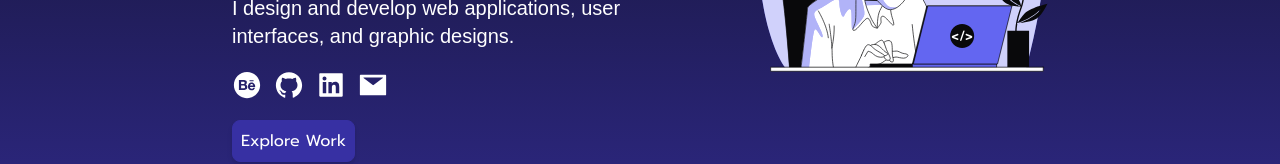
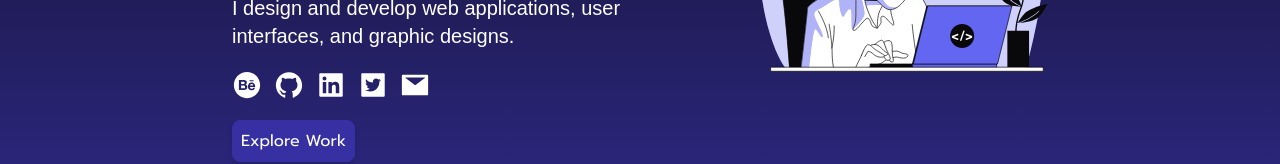
Before and after one commit to shiwanshudev/portfolio2023, a Next.js app: page / in a window 1280 px wide. Shown: the part 412-576 px from the top of the page. Built offline with nearby package versions, Linux system fonts and the light colour scheme; a web font is replaced by a local one.

Commit message:
Add x as social media

```diff
--- a/src/app/page.tsx
+++ b/src/app/page.tsx
@@ -5,6 +5,7 @@ import {
   AiFillGithub,
   AiFillMail,
   AiFillLinkedin,
+  AiFillTwitterSquare,
 } from "react-icons/ai";
 import Link from "next/link";
 import Typewriter from "typewriter-effect";
@@ -14,6 +15,7 @@ const SOCIAL_LINKS = {
   github: "https://github.com/shiwanshudev",
   mail: "mailto:shiwanshudev@outlook.com",
   linkedin: "https://in.linkedin.com/in/shiwanshudev",
+  x: "https://x.com/shiwanshudev",
 };
 
 export default function Home() {
@@ -59,6 +61,13 @@ export default function Home() {
             <AiFillLinkedin />
           </Link>
           <Link
+            className="text-white text-3xl hover:text-indigo-500 duration-200 mr-3"
+            href={SOCIAL_LINKS.x}
+            target="_blank"
+          >
+            <AiFillTwitterSquare />
+          </Link>
+          <Link
             className="text-white text-3xl hover:text-indigo-500 duration-200"
             href={SOCIAL_LINKS.mail}
             target="_blank"
```
